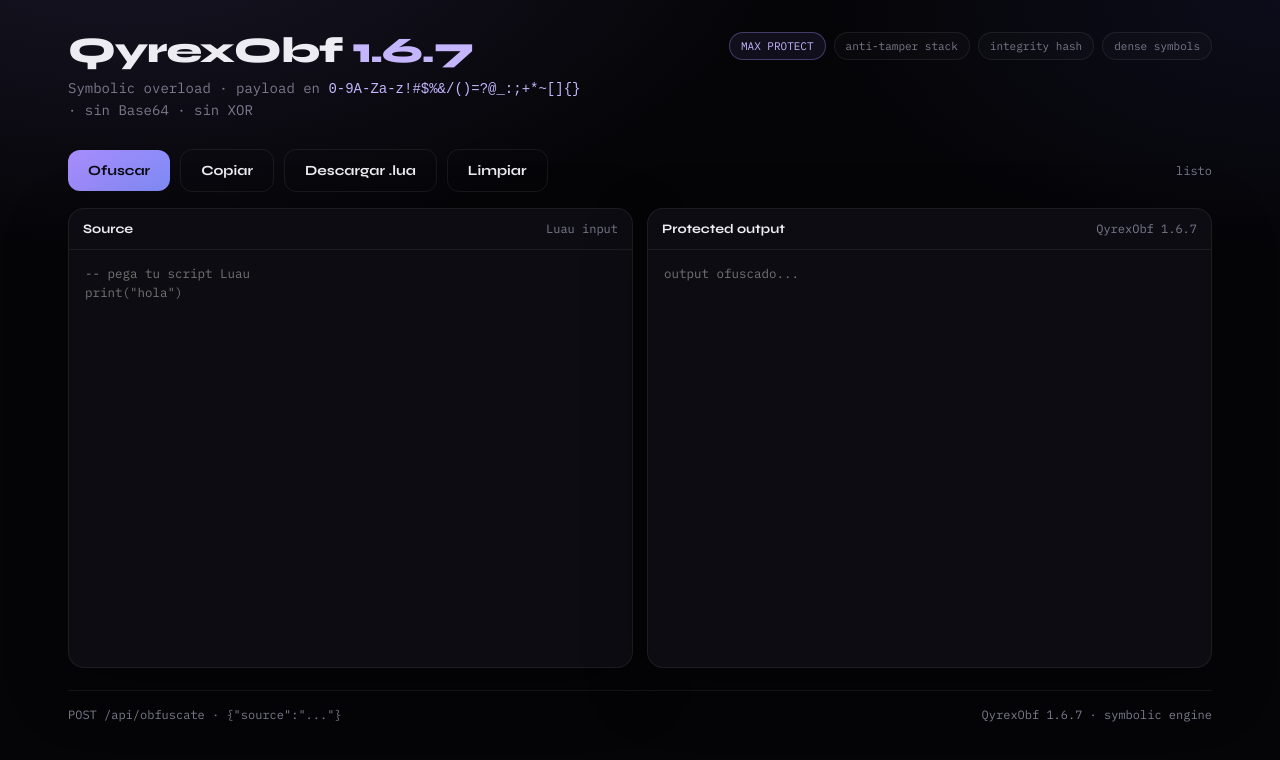
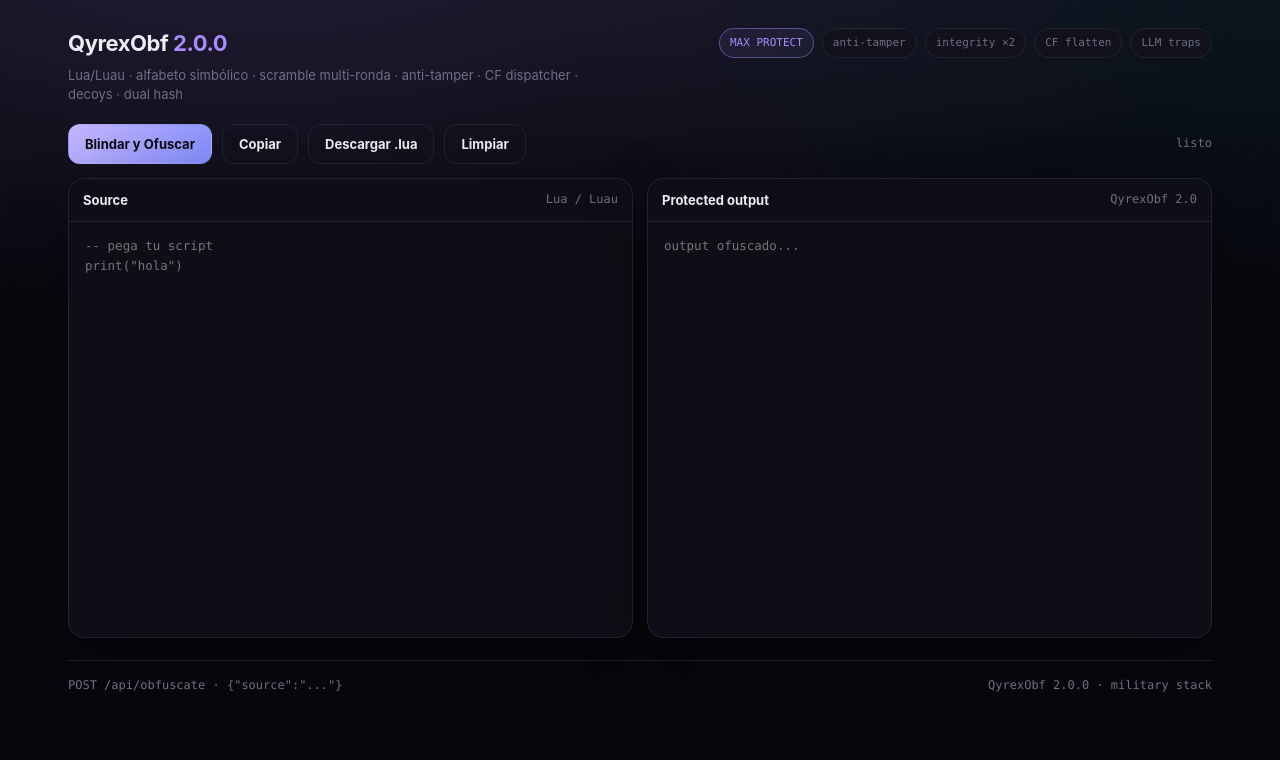
Before and after one commit to yarishdz2-gif/QyrexOBFFF, a website: page public/index.html in a window 1280 px wide. Drawn offline with Linux system fonts and the light colour scheme.

Commit message:
Update index.html

```diff
--- a/public/index.html
+++ b/public/index.html
@@ -3,53 +3,71 @@
 <head>
 <meta charset="UTF-8"/>
 <meta name="viewport" content="width=device-width,initial-scale=1"/>
-<title>QyrexObf 1.6.7</title>
-<meta name="description" content="Qyrex Obfuscator v1.6.7"/>
-<link href="https://fonts.googleapis.com/css2?family=IBM+Plex+Mono:wght@400;500;600&family=Syne:wght@600;700;800&display=swap" rel="stylesheet"/>
+<title>QyrexObf 2.0</title>
 <style>
 :root{
-  --bg:#050508;--panel:#0c0c12;--line:rgba(255,255,255,.07);
-  --fg:#ececf2;--dim:#7a7a8c;--hi:#c4b5fd;--hi2:#a78bfa;
-  --ok:#4ade80;--err:#fb7185;--r:16px;
-  --mono:"IBM Plex Mono",ui-monospace,monospace;
-  --disp:"Syne",system-ui,sans-serif;
+  --bg:#07070c;--panel:#0e0e16;--line:#222233;--fg:#ececf5;--dim:#6e6e86;
+  --hi:#a78bfa;--ok:#4ade80;--err:#fb7185;--r:16px;
+  --mono:ui-monospace,SFMono-Regular,Menlo,Consolas,monospace;
+  --disp:Inter,system-ui,sans-serif;
 }
-*{box-sizing:border-box;margin:0}
-html,body{min-height:100%;background:var(--bg);color:var(--fg);font-family:var(--disp)}
-body{background-image:
-  radial-gradient(1200px 600px at 10% -10%,rgba(167,139,250,.12),transparent 55%),
-  radial-gradient(900px 500px at 100% 0%,rgba(99,102,241,.08),transparent 50%)}
-.shell{max-width:1180px;margin:0 auto;padding:32px 18px 72px}
-.top{display:flex;align-items:flex-start;justify-content:space-between;gap:20px;flex-wrap:wrap;margin-bottom:28px}
-.brand h1{font-size:clamp(26px,4vw,36px);font-weight:800;letter-spacing:-.03em;line-height:1.05}
-.brand p{margin-top:8px;color:var(--dim);font-size:14px;font-family:var(--mono);max-width:520px;line-height:1.5}
-.pills{display:flex;flex-wrap:wrap;gap:8px}
-.pill{font-family:var(--mono);font-size:11px;padding:6px 11px;border-radius:999px;border:1px solid var(--line);color:var(--dim);background:rgba(255,255,255,.02)}
-.pill.hi{color:var(--hi);border-color:rgba(167,139,250,.35);background:rgba(167,139,250,.08)}
-.actions{display:flex;flex-wrap:wrap;gap:10px;align-items:center;margin-bottom:16px}
+*{box-sizing:border-box}
+body{
+  margin:0;min-height:100vh;background:var(--bg);color:var(--fg);
+  font:14px/1.45 var(--disp);
+  background-image:
+    radial-gradient(ellipse 80% 50% at 20% -10%,rgba(167,139,250,.18),transparent),
+    radial-gradient(ellipse 60% 40% at 100% 0%,rgba(56,189,248,.08),transparent);
+}
+.shell{max-width:1180px;margin:0 auto;padding:28px 18px 48px}
+.top{display:flex;flex-wrap:wrap;justify-content:space-between;gap:16px;margin-bottom:20px}
+.brand h1{margin:0;font-size:22px;letter-spacing:-.02em}
+.brand p{margin:6px 0 0;color:var(--dim);font-size:13px;max-width:520px}
+.pills{display:flex;flex-wrap:wrap;gap:8px;align-content:flex-start}
+.pill{
+  font-family:var(--mono);font-size:11px;padding:6px 10px;border-radius:999px;
+  border:1px solid var(--line);background:#12121c;color:var(--dim)
+}
+.pill.hi{border-color:rgba(167,139,250,.45);color:var(--hi);background:rgba(167,139,250,.08)}
+.actions{display:flex;flex-wrap:wrap;gap:10px;align-items:center;margin-bottom:14px}
 button{
-  appearance:none;border:0;border-radius:12px;padding:12px 20px;font-weight:700;font-size:14px;
-  font-family:inherit;cursor:pointer;transition:.15s transform,.15s opacity,.15s background
+  font-family:var(--disp);font-weight:700;font-size:13px;border-radius:12px;
+  padding:11px 16px;cursor:pointer;border:1px solid transparent
 }
-button:active{transform:scale(.98)}
 button:disabled{opacity:.45;cursor:not-allowed}
-.bp{background:linear-gradient(135deg,var(--hi2),#818cf8);color:#0b0b12}
+.bp{background:linear-gradient(135deg,#c4b5fd,#818cf8);color:#0b0b12}
 .bp:hover{filter:brightness(1.06)}
 .bg{background:transparent;color:var(--fg);border:1px solid var(--line)}
 .bg:hover{background:rgba(255,255,255,.04)}
 .meta{font-family:var(--mono);font-size:12px;color:var(--dim);margin-left:auto}
 .grid{display:grid;grid-template-columns:1fr 1fr;gap:14px}
 @media(max-width:920px){.grid{grid-template-columns:1fr}.meta{margin-left:0;width:100%}}
-.card{background:var(--panel);border:1px solid var(--line);border-radius:var(--r);overflow:hidden;display:flex;flex-direction:column;min-height:460px;box-shadow:0 20px 60px rgba(0,0,0,.35)}
-.ch{display:flex;align-items:center;justify-content:space-between;padding:12px 14px;border-bottom:1px solid var(--line);font-size:12px;color:var(--dim);font-family:var(--mono)}
+.card{
+  background:var(--panel);border:1px solid var(--line);border-radius:var(--r);
+  overflow:hidden;display:flex;flex-direction:column;min-height:460px;
+  box-shadow:0 20px 60px rgba(0,0,0,.35)
+}
+.ch{
+  display:flex;align-items:center;justify-content:space-between;
+  padding:12px 14px;border-bottom:1px solid var(--line);
+  font-size:12px;color:var(--dim);font-family:var(--mono)
+}
 .ch b{color:var(--fg);font-family:var(--disp);font-size:13px}
 textarea{
   flex:1;width:100%;border:0;outline:0;resize:none;padding:14px 16px;
   background:transparent;color:var(--fg);font-family:var(--mono);font-size:12.5px;line-height:1.55
 }
 #out{color:#d4d4f0}
-.foot{margin-top:22px;padding-top:16px;border-top:1px solid var(--line);display:flex;flex-wrap:wrap;gap:12px 24px;justify-content:space-between;color:var(--dim);font-size:12px;font-family:var(--mono)}
-.toast{position:fixed;bottom:22px;right:22px;background:#17171f;border:1px solid var(--line);color:var(--fg);padding:12px 16px;border-radius:12px;font-size:13px;opacity:0;pointer-events:none;transition:.25s;z-index:50;font-family:var(--mono)}
+.foot{
+  margin-top:22px;padding-top:16px;border-top:1px solid var(--line);
+  display:flex;flex-wrap:wrap;gap:12px 24px;justify-content:space-between;
+  color:var(--dim);font-size:12px;font-family:var(--mono)
+}
+.toast{
+  position:fixed;bottom:22px;right:22px;background:#17171f;border:1px solid var(--line);
+  color:var(--fg);padding:12px 16px;border-radius:12px;font-size:13px;
+  opacity:0;pointer-events:none;transition:.25s;z-index:50;font-family:var(--mono)
+}
 .toast.show{opacity:1}
 .toast.ok{border-color:rgba(74,222,128,.35);color:var(--ok)}
 .toast.err{border-color:rgba(251,113,133,.35);color:var(--err)}
@@ -59,19 +77,20 @@
 <div class="shell">
   <div class="top">
     <div class="brand">
-      <h1>QyrexObf <span style="color:var(--hi)">1.6.7</span></h1>
-      <p>Symbolic overload · payload en <code style="color:var(--hi)">0-9A-Za-z!#$%&amp;/()=?@_:;+*~[]{}</code> · sin Base64 · sin XOR</p>
+      <h1>QyrexObf <span style="color:var(--hi)">2.0.0</span></h1>
+      <p>Lua/Luau · alfabeto simbólico · scramble multi-ronda · anti-tamper · CF dispatcher · decoys · dual hash</p>
     </div>
     <div class="pills">
       <span class="pill hi">MAX PROTECT</span>
-      <span class="pill">anti-tamper stack</span>
-      <span class="pill">integrity hash</span>
-      <span class="pill">dense symbols</span>
+      <span class="pill">anti-tamper</span>
+      <span class="pill">integrity ×2</span>
+      <span class="pill">CF flatten</span>
+      <span class="pill">LLM traps</span>
     </div>
   </div>
 
   <div class="actions">
-    <button class="bp" id="runBtn" onclick="runObf()">Ofuscar</button>
+    <button class="bp" id="runBtn" onclick="runObf()">Blindar y Ofuscar</button>
     <button class="bg" onclick="copyOut()">Copiar</button>
     <button class="bg" onclick="dlOut()">Descargar .lua</button>
     <button class="bg" onclick="clearAll()">Limpiar</button>
@@ -80,25 +99,25 @@
 
   <div class="grid">
     <div class="card">
-      <div class="ch"><b>Source</b><span>Luau input</span></div>
-      <textarea id="src" spellcheck="false" placeholder="-- pega tu script Luau
+      <div class="ch"><b>Source</b><span>Lua / Luau</span></div>
+      <textarea id="src" spellcheck="false" placeholder="-- pega tu script
 print(&quot;hola&quot;)"></textarea>
     </div>
     <div class="card">
-      <div class="ch"><b>Protected output</b><span>QyrexObf 1.6.7</span></div>
+      <div class="ch"><b>Protected output</b><span>QyrexObf 2.0</span></div>
       <textarea id="out" spellcheck="false" readonly placeholder="output ofuscado..."></textarea>
     </div>
   </div>
 
   <div class="foot">
     <span>POST /api/obfuscate · {"source":"..."}</span>
-    <span>QyrexObf 1.6.7 · symbolic engine</span>
+    <span>QyrexObf 2.0.0 · military stack</span>
   </div>
 </div>
 <div class="toast" id="toast"></div>
 <script>
-const $ = id => document.getElementById(id);
-function toast(msg, kind){
+const $=id=>document.getElementById(id);
+function toast(msg,kind){
   const t=$('toast'); t.textContent=msg; t.className='toast show '+(kind||'');
   clearTimeout(t._x); t._x=setTimeout(()=>t.className='toast',2200);
 }
@@ -114,7 +133,7 @@
     $('out').value=j.code;
     const s=j.stats||{};
     $('stats').textContent=`${s.inputBytes||0} → ${s.outputBytes||0} B · ${s.mode||'QyrexObf'}`;
-    toast('listo','ok');
+    toast('blindado','ok');
   }catch(e){ toast(e.message||'error','err'); $('stats').textContent='error'; }
   finally{ btn.disabled=false; }
 }
@@ -127,7 +146,7 @@
   const v=$('out').value; if(!v){ toast('nada que descargar','err'); return; }
   const a=document.createElement('a');
   a.href=URL.createObjectURL(new Blob([v],{type:'text/plain'}));
-  a.download='qyrexobf_1.6.7.lua'; a.click(); URL.revokeObjectURL(a.href);
+  a.download='qyrexobf_2.0.lua'; a.click(); URL.revokeObjectURL(a.href);
   toast('descarga','ok');
 }
 </script>
```
